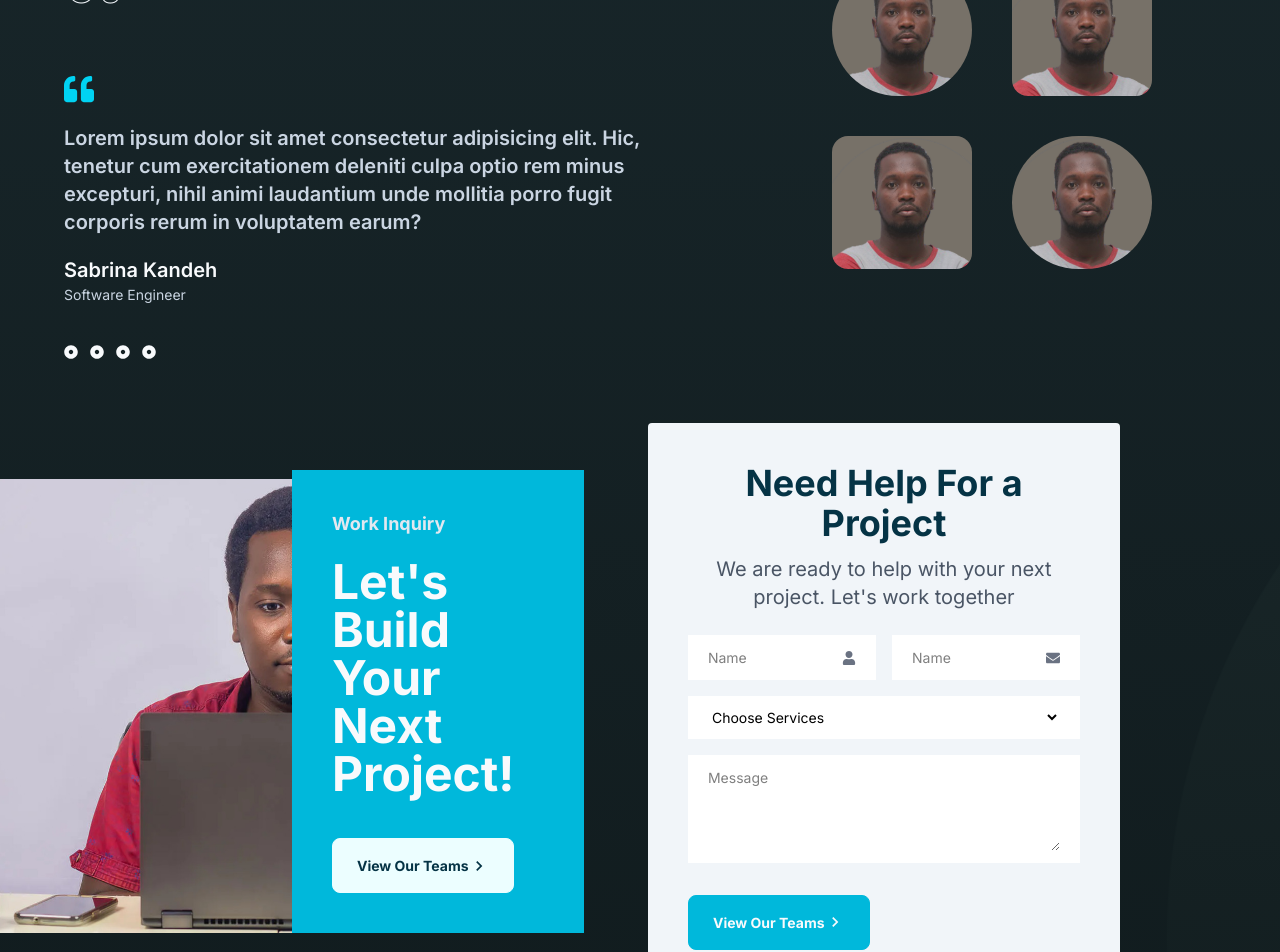
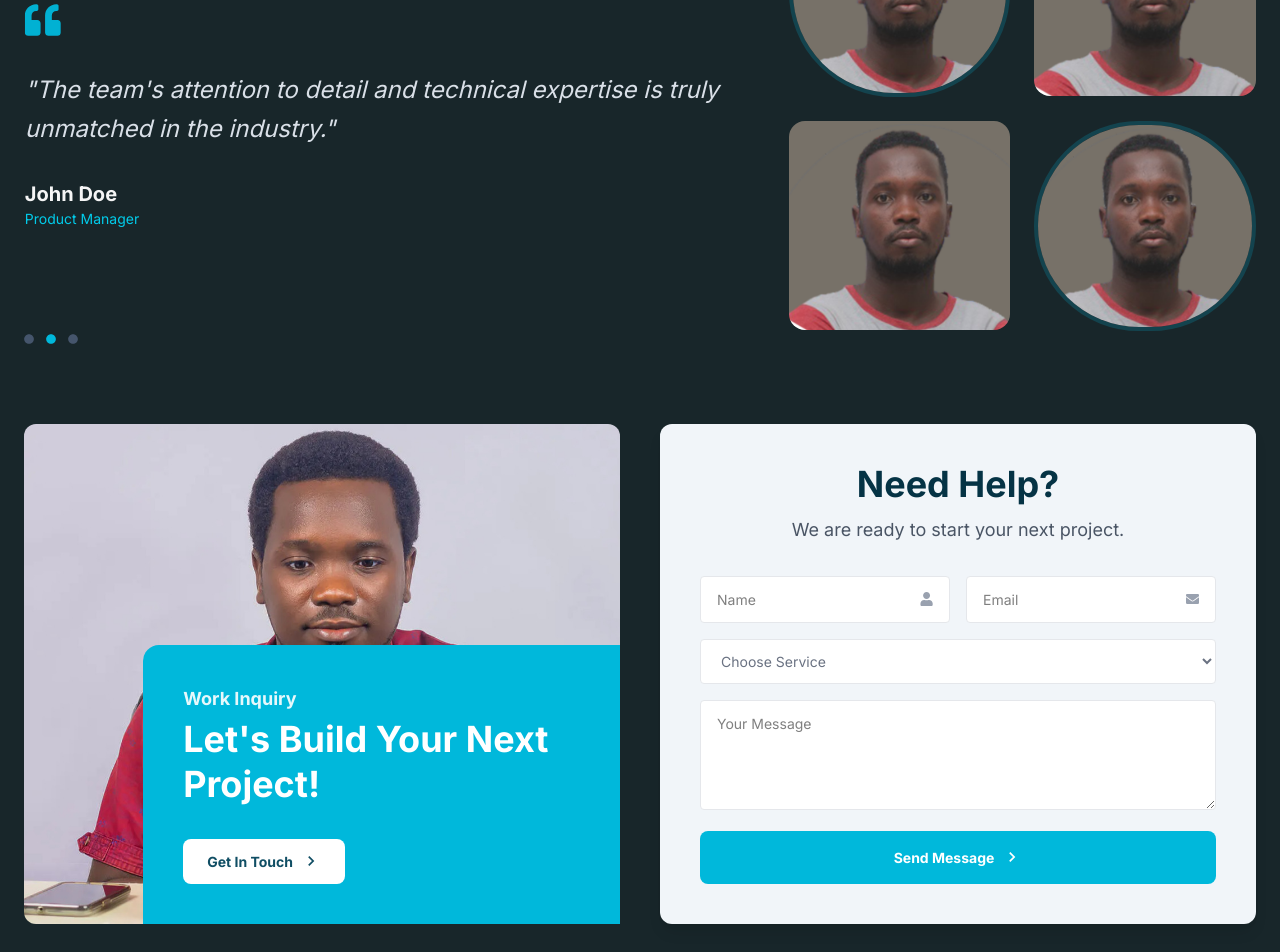
Before and after one commit to AmaduKamara/lenosol.dev, a Next.js app: page / in a window 1280 px wide. Shown: the part 6460-7412 px from the top of the page. Built offline with nearby package versions, Linux system fonts and the light colour scheme.

Commit message:
Add styles for the work Inquirey section

```diff
--- a/app/components/case-study.tsx
+++ b/app/components/case-study.tsx
@@ -73,7 +73,7 @@ const CaseStudy = () => {
             {projects.map((projectItem) => (
               <div
                 key={projectItem.id}
-                className='w-full flex-shrink-0 flex flex-col md:flex-row gap-12 items-center p-6 md:p-16 border border-slate-700 bg-[#1d2d31]'
+                className='w-full shrink-0 flex flex-col md:flex-row gap-12 items-center p-6 md:p-16 border border-slate-700 bg-[#1d2d31]'
               >
                 <div className='md:w-1/2'>
                   <p className='text-cyan-400 font-bold'>
--- a/app/components/teams.tsx
+++ b/app/components/teams.tsx
@@ -57,7 +57,7 @@ const Teams = () => {
               className='w-full grayscale hover:grayscale-0 transition-all duration-500'
             />
 
-            <div className='flex justify-center relative h-12 mt-[-24px]'>
+            <div className='flex justify-center relative h-12 -mt-6'>
               <button
                 onClick={() => setActiveId(activeId === index ? null : index)}
                 className='w-12 h-12 bg-cyan-100 rounded-full flex items-center justify-center hover:bg-cyan-500 hover:text-white transition-colors'
--- a/app/components/testimonials.jsx
+++ b/app/components/testimonials.jsx
@@ -1,64 +1,129 @@
+"use client";
+import { useState, useEffect } from "react";
 import Image from "next/image";
-import { FaDotCircle, FaQuoteLeft } from "react-icons/fa";
-
+import { motion, AnimatePresence } from "framer-motion";
+import { FaQuoteLeft, FaCircle } from "react-icons/fa";
 import client1 from "@/app/images/team-member.png";
 import WorkInquiry from "./work-inquiry";
 
+const testimonials = [
+  {
+    name: "Sabrina Kandeh",
+    role: "Software Engineer",
+    quote:
+      "Working with Lenosol was a transformative experience for our business strategy.",
+  },
+  {
+    name: "John Doe",
+    role: "Product Manager",
+    quote:
+      "The team's attention to detail and technical expertise is truly unmatched in the industry.",
+  },
+  {
+    name: "Jane Smith",
+    role: "Startup Founder",
+    quote:
+      "They brought our vision to life with such elegance. Highly recommended!",
+  },
+];
+
 const Testimonials = () => {
+  const [index, setIndex] = useState(0);
+
+  useEffect(() => {
+    const timer = setInterval(
+      () => setIndex((i) => (i + 1) % testimonials.length),
+      6000,
+    );
+    return () => clearInterval(timer);
+  }, []);
+
   return (
-    <section className='py-24 home-about'>
-      <div className='container mx-auto md:px-16 flex gap-10 items-center'>
-        <div className='w-3/5'>
-          <p className='text-slate-200 text-xl font-bold'>Clients Feedback</p>
-          <h2 className='text-slate-100 font-bold text-2xl md:text-3xl lg:text-5xl mt-3'>
-            What 20+ People Say
-            <span className='font-thin'>About Us</span>{" "}
+    <section className='py-24 bg-[#18262a] overflow-hidden'>
+      <div className='container mx-auto px-6 flex flex-col lg:flex-row gap-16 items-center'>
+        {/* Left: Testimonial Text */}
+        <div className='lg:w-3/5'>
+          <p className='text-cyan-400 font-bold uppercase tracking-widest text-sm'>
+            Clients Feedback
+          </p>
+          <h2 className='text-white font-bold text-3xl md:text-5xl mt-3'>
+            What People Say <span className='font-thin'>About Us</span>
           </h2>
 
-          <p className='text-3xl text-cyan-400 mt-16'>
-            <FaQuoteLeft />{" "}
-          </p>
+          <div className='relative min-h-[300px] mt-12'>
+            <AnimatePresence mode='wait'>
+              <motion.div
+                key={index}
+                initial={{ opacity: 0, x: 20 }}
+                animate={{ opacity: 1, x: 0 }}
+                exit={{ opacity: 0, x: -20 }}
+                transition={{ duration: 0.5 }}
+              >
+                <FaQuoteLeft className='text-cyan-500 text-4xl mb-8' />
+                <p className='text-xl md:text-2xl italic text-slate-200 leading-relaxed'>
+                  &quot;{testimonials[index].quote}&quot;
+                </p>
+                <div className='mt-8'>
+                  <h5 className='text-white font-bold text-xl'>
+                    {testimonials[index].name}
+                  </h5>
+                  <p className='text-cyan-400'>{testimonials[index].role}</p>
+                </div>
+              </motion.div>
+            </AnimatePresence>
+          </div>
 
-          <p className='mt-5 text-xl leading-7 text-slate-300 font-semibold md:pr-16'>
-            Lorem ipsum dolor sit amet consectetur adipisicing elit. Hic,
-            tenetur cum exercitationem deleniti culpa optio rem minus excepturi,
-            nihil animi laudantium unde mollitia porro fugit corporis rerum in
-            voluptatem earum?
-          </p>
-
-          <h5 className='text-slate-50 font-semibold text-xl mt-5'>
-            Sabrina Kandeh
-          </h5>
-          <p className='text-slate-300'>Software Engineer</p>
-
-          <div className='flex items-center mt-10'>
-            <div className='flex gap-3'>
-              <FaDotCircle className='text-slate-50 cursor-pointer' />
-              <FaDotCircle className='text-slate-50 cursor-pointer' />
-              <FaDotCircle className='text-slate-50 cursor-pointer' />
-              <FaDotCircle className='text-slate-50 cursor-pointer' />
-            </div>
+          <div className='flex gap-3 mt-8'>
+            {testimonials.map((_, i) => (
+              <button
+                key={i}
+                onClick={() => setIndex(i)}
+                className={index === i ? "text-cyan-500" : "text-slate-600"}
+              >
+                <FaCircle size={10} />
+              </button>
+            ))}
           </div>
         </div>
 
-        <div className='w-2/5 p-16 flex flex-col gap-10'>
-          <div className='flex items-center gap-10'>
-            <div>
-              <Image src={client1} alt='Client' className='rounded-full' />
-            </div>
-            <div>
-              <Image src={client1} alt='Client' className='rounded-2xl' />
-            </div>
-          </div>
-
-          <div className='flex items-center gap-10'>
-            <div>
-              <Image src={client1} alt='Client' className='rounded-2xl' />
-            </div>
-            <div>
-              <Image src={client1} alt='Client' className='rounded-full' />
-            </div>
-          </div>
+        {/* Right: Image Collage */}
+        <div className='lg:w-2/5 grid grid-cols-2 gap-6'>
+          <motion.div
+            initial={{ y: 20 }}
+            whileInView={{ y: 0 }}
+            transition={{ delay: 0.3 }}
+          >
+            <Image
+              src={client1}
+              alt='Client'
+              className='rounded-full border-4 border-cyan-500/20'
+            />
+          </motion.div>
+          <motion.div
+            initial={{ y: -20 }}
+            whileInView={{ y: 0 }}
+            transition={{ delay: 0.4 }}
+          >
+            <Image src={client1} alt='Client' className='rounded-2xl' />
+          </motion.div>
+          <motion.div
+            initial={{ y: 20 }}
+            whileInView={{ y: 0 }}
+            transition={{ delay: 0.5 }}
+          >
+            <Image src={client1} alt='Client' className='rounded-2xl' />
+          </motion.div>
+          <motion.div
+            initial={{ y: -20 }}
+            whileInView={{ y: 0 }}
+            transition={{ delay: 0.6 }}
+          >
+            <Image
+              src={client1}
+              alt='Client'
+              className='rounded-full border-4 border-cyan-500/20'
+            />
+          </motion.div>
         </div>
       </div>
 
--- a/app/components/work-inquiry.tsx
+++ b/app/components/work-inquiry.tsx
@@ -1,93 +1,100 @@
+"use client";
 import Image from "next/image";
 import Link from "next/link";
+import { motion } from "framer-motion";
 import { MdKeyboardArrowRight } from "react-icons/md";
-
+import { FaEnvelope, FaUser } from "react-icons/fa";
 import amkam from "../images/Amkam.jpg";
-import { FaEnvelope, FaUser } from "react-icons/fa";
 
 const WorkInquiry = () => {
   return (
-    <div className='flex items-center gap-16 mt-16 pr-40'>
-      <div className='w-5/9 relative clear-start'>
-        <Image src={amkam} alt='Amkam' className='w-full' />
-        <div className='bg-cyan-500 w-1/2 absolute bottom-0 right-0 p-10'>
-          <p className='text-slate-200 font-bold text-lg'>Work Inquiry</p>
-          <h4 className='mt-5 text-5xl text-slate-50 font-bold'>
+    <section className='container mx-auto px-6 py-20'>
+      <div className='grid grid-cols-1 lg:grid-cols-2 gap-10 items-start'>
+        {/* Left: Image & Call to Action */}
+        <motion.div
+          initial={{ opacity: 0, x: -50 }}
+          whileInView={{ opacity: 1, x: 0 }}
+          viewport={{ once: true }}
+          className='relative'
+        >
+          <Image
+            src={amkam}
+            alt='Work Inquiry'
+            className='w-full h-125 object-cover rounded-xl'
+          />
+          <div className='bg-cyan-500 p-8 md:p-10 absolute bottom-0 right-0 w-[90%] md:w-[80%] rounded-tl-2xl'>
+            <p className='text-white font-bold text-lg opacity-90'>
+              Work Inquiry
+            </p>
+            <h4 className='mt-1 text-2xl md:text-4xl text-white font-bold leading-tight'>
               Let&apos;s Build Your Next Project!
             </h4>
-          <Link href='/contact' className='mt-10 block'>
-            <button
-              type='button'
-              className='flex items-center cursor-pointer py-4 px-6  bg-cyan-50 text-cyan-950 hover:text-cyan-50 font-bold border border-cyan-50 hover:bg-transparent transition-all ease-in-out duration-300 rounded-lg'
-            >
-              View Our Teams
-              <MdKeyboardArrowRight size={20} />
+            <Link href='/contact' className='mt-8 inline-block'>
+              <button className='flex items-center gap-2 py-3 px-6 bg-white text-cyan-900 font-bold rounded-lg hover:bg-slate-100 transition-all'>
+                Get In Touch <MdKeyboardArrowRight size={20} />
               </button>
             </Link>
           </div>
-      </div>
+        </motion.div>
 
-      <form className='w-4/9 bg-slate-100 p-10 rounded'>
-        <h3 className='text-cyan-950 font-bold text-center text-4xl'>
-          Need Help For a Project
+        {/* Right: Form */}
+        <motion.form
+          initial={{ opacity: 0, x: 50 }}
+          whileInView={{ opacity: 1, x: 0 }}
+          viewport={{ once: true }}
+          className='bg-slate-100 p-8 md:p-10 rounded-xl shadow-lg'
+        >
+          <h3 className='text-cyan-950 font-bold text-3xl md:text-4xl text-center'>
+            Need Help?
           </h3>
-        <p className='mt-3 text-center text-xl text-gray-600'>
-          We are ready to help with your next project. Let&apos;s work together
+          <p className='mt-3 text-center text-lg text-gray-600'>
+            We are ready to start your next project.
           </p>
 
-        <div className='mt-6'>
-          <div className='flex gap-4 items-center'>
-            <div className='flex items-center bg-white py-2 md:py-3 px-5 flex-1 relative'>
+          <div className='mt-8 space-y-4'>
+            <div className='grid grid-cols-1 md:grid-cols-2 gap-4'>
+              <div className='flex items-center bg-white py-3 px-4 rounded border border-gray-200'>
                 <input
                   type='text'
                   placeholder='Name'
-                className='focus:outline-none w-full pr-5'
+                  className='focus:outline-none w-full bg-transparent'
                 />
-              <FaUser className='absolute top-0 right-0 mr-5 mt-4 text-gray-500' />
+                <FaUser className='text-gray-400' />
               </div>
-            <div className='flex items-center bg-white py-2 md:py-3 px-5 flex-1 relative'>
+              <div className='flex items-center bg-white py-3 px-4 rounded border border-gray-200'>
                 <input
-                type='text'
-                placeholder='Name'
-                className='focus:outline-none w-full pr-5'
+                  type='email'
+                  placeholder='Email'
+                  className='focus:outline-none w-full bg-transparent'
                 />
-              <FaEnvelope className='absolute top-0 right-0 mr-5 mt-4 text-gray-500' />
+                <FaEnvelope className='text-gray-400' />
               </div>
             </div>
-          <div className='flex items-center bg-white py-2 md:py-3 px-5 flex-1 relative mt-4'>
-            <select title='Services' className='focus:outline-none w-full pr-5'>
-              <option>Choose Services</option>
-              <option value=''>Web Design</option>
-              <option value=''>Web Wevelopment</option>
-              <option value=''>UI/UX Design</option>
-              <option value=''>IT Consultancy</option>
-              <option value=''>Graphics Design</option>
-              <option value=''>SaaS Development</option>
+
+            <select className='w-full bg-white py-3 px-4 rounded border border-gray-200 focus:outline-none text-gray-500'>
+              <option>Choose Service</option>
+              <option>Web Design</option>
+              <option>Web Development</option>
+              <option>UI/UX Design</option>
+              <option>IT Consultancy</option>
             </select>
-          </div>
 
-          <div className='flex items-center bg-white py-2 md:py-3 px-5 flex-1 relative mt-4'>
             <textarea
               rows={4}
-              placeholder='Message'
-              className='w-full focus:outline-none'
+              placeholder='Your Message'
+              className='w-full bg-white py-3 px-4 rounded border border-gray-200 focus:outline-none'
             ></textarea>
-          </div>
 
-          <div>
-            <Link href='/contact' className='mt-8 block'>
             <button
               type='button'
-                className='flex items-center cursor-pointer py-4 px-6  bg-cyan-500 text-slate-50 hover:text-cyan-950 font-bold border border-cyan-500 hover:bg-transparent transition-all ease-in-out duration-300 rounded-lg'
+              className='w-full py-4 bg-cyan-500 text-white font-bold rounded-lg hover:bg-cyan-600 transition-all flex justify-center items-center gap-2'
             >
-                View Our Teams
-                <MdKeyboardArrowRight size={20} />
+              Send Message <MdKeyboardArrowRight size={20} />
             </button>
-            </Link>
           </div>
+        </motion.form>
       </div>
-      </form>
-    </div>
+    </section>
   );
 };
 
```
Also changed, not shown: 1 other file (tests, documents, lock files or other folders). Lines whose indentation alone changed are shown as unchanged.
